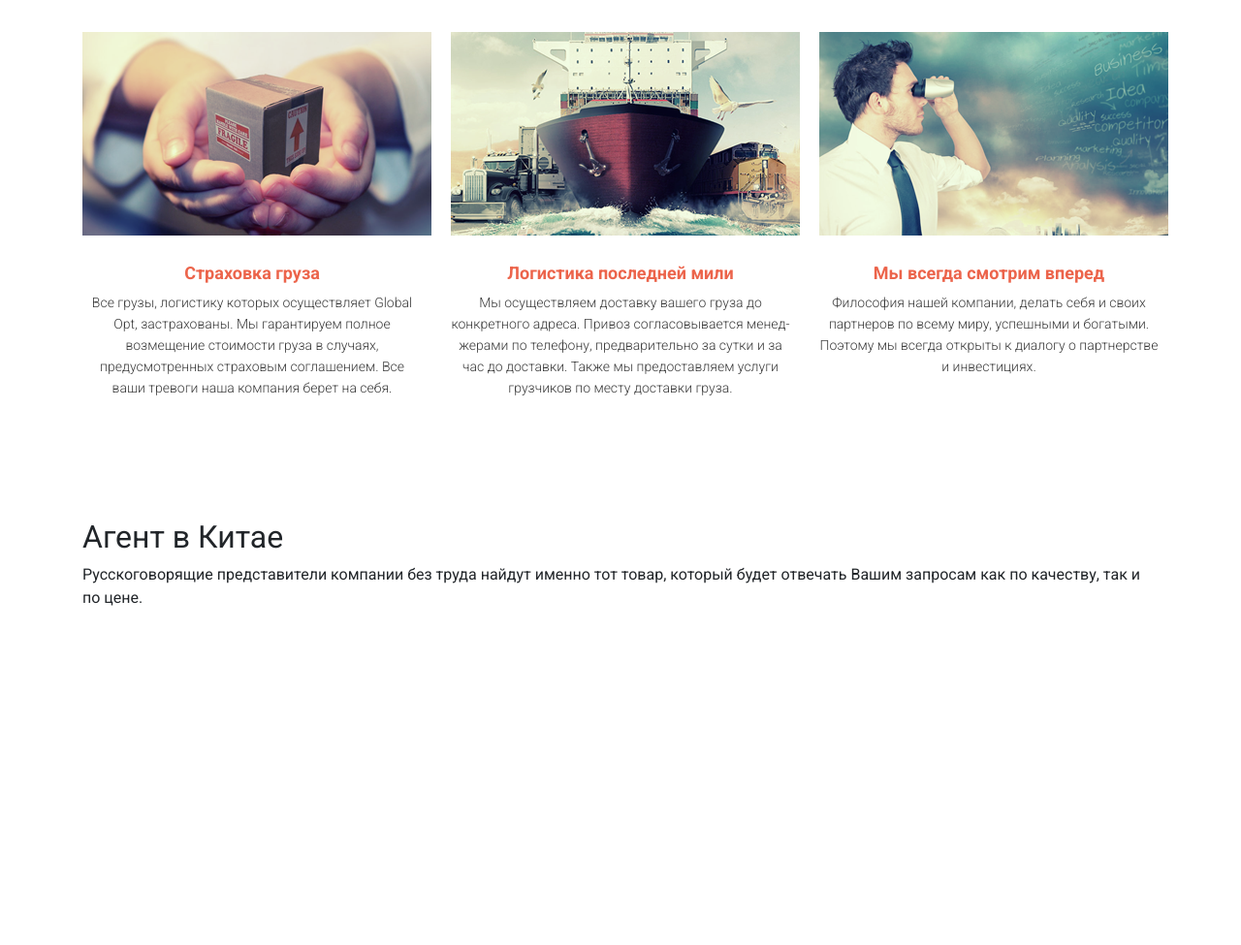
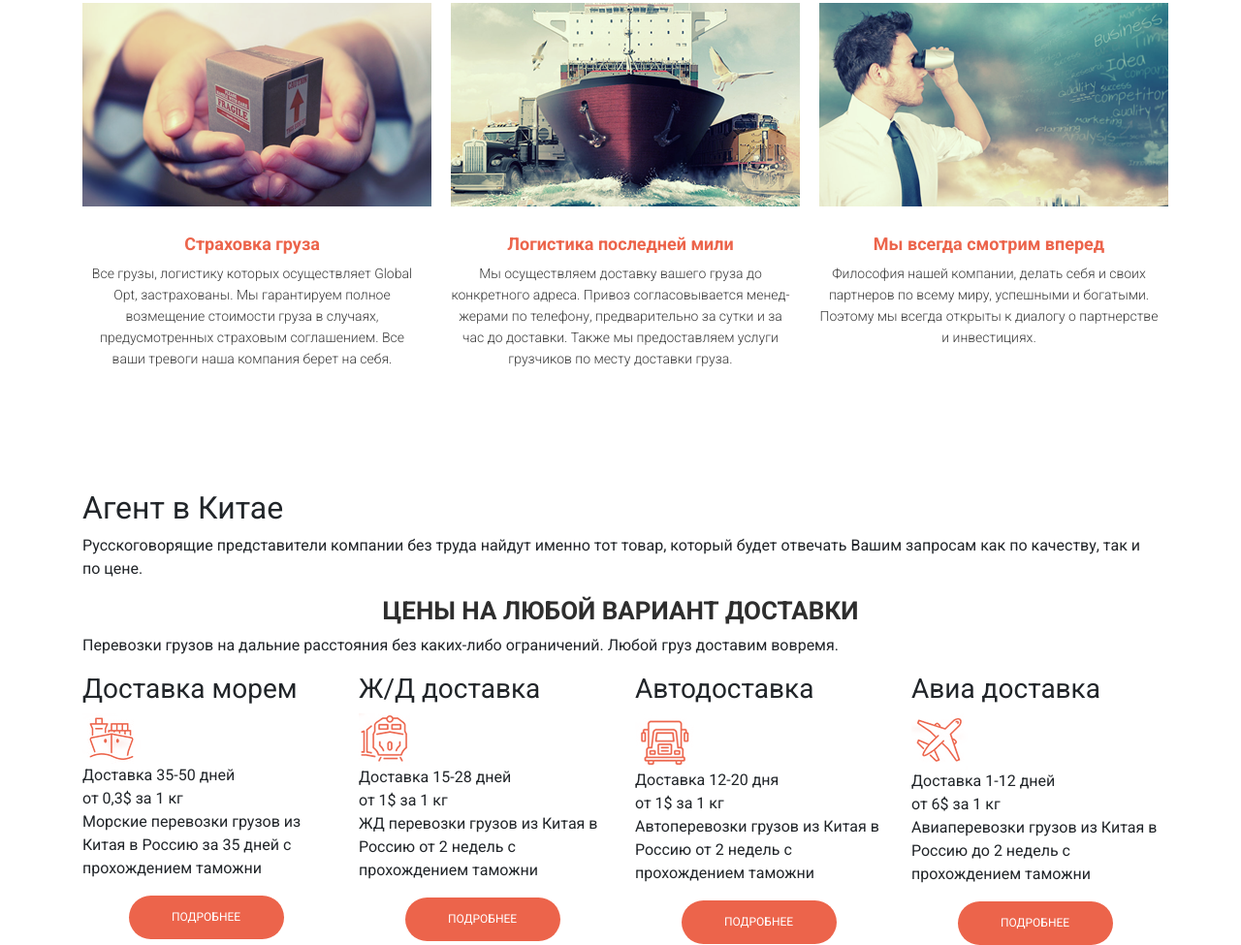
Before and after one commit to Habstrakt/cargo, a website: page src/index.html in a window 1280 px wide. Shown: the part 1442-2417 px from the top of the page at 97% size. Before the commit the page ends 2087 px from the top, so only its background shows below. Drawn offline with Linux system fonts and the light colour scheme.

Commit message:
Add price blog

```diff
--- a/src/index.html
+++ b/src/index.html
@@ -178,7 +178,7 @@
   <section class="delivery">
     <div class="container">
       <h2 class="title">Наша работа - больше чем просто доставка</h2>
-      <div class="delivery__divider"></div>
+      <div class="divider"></div>
       <p class="delivery__subtitle">
         Мы организуем перевозки из Китая - оперативно и надежно, с учетом особенностей груза
         <br>и ваших требований по срокам и бюджету.
@@ -226,6 +226,65 @@
     </div>
   </section>
 
+  <section class="price">
+    <div class="container">
+      <h2 class="title">Цены на любой вариант доставки</h2>
+      <div class="divider"></div>
+      <p class="price__subtitle">Перевозки грузов на дальние расстояния без каких-либо ограничений.
+        Любой груз доставим вовремя. </p>
+      <div class="row">
+        <div class="col-md-6 col-xl-3">
+          <div class="price__item">
+            <h3 class="price__name">Доставка морем</h3>
+            <img src="icons/block5_1.png" alt="" class="price__icon">
+            <div class="price__days">Доставка 35-50 дней</div>
+            <div class="price__cost">от 0,3$ за 1 кг</div>
+            <p class="price__text">Морские перевозки грузов из Китая в Россию за 35 дней
+              с прохождением таможни
+            </p>
+            <button class="button m-auto">Подробнее</button>
+          </div>
+        </div>
+        <div class="col-md-6 col-xl-3">
+          <div class="price__item">
+            <h3 class="price__name">Ж/Д доставка</h3>
+            <img src="icons/block5_2.png" alt="" class="price__icon">
+            <div class="price__days">Доставка 15-28 дней</div>
+            <div class="price__cost">от 1$ за 1 кг</div>
+            <p class="price__text">ЖД перевозки грузов из Китая в Россию от 2 недель
+              с прохождением таможни
+            </p>
+            <button class="button m-auto">Подробнее</button>
+          </div>
+        </div>
+        <div class="col-md-6 col-xl-3">
+          <div class="price__item">
+            <h3 class="price__name">Автодоставка</h3>
+            <img src="icons/block5_3.png" alt="" class="price__icon">
+            <div class="price__days">Доставка 12-20 дня</div>
+            <div class="price__cost">от 1$ за 1 кг</div>
+            <p class="price__text">Автоперевозки грузов из Китая в Россию от 2 недель
+              с прохождением таможни
+            </p>
+            <button class="button m-auto">Подробнее</button>
+          </div>
+        </div>
+        <div class="col-md-6 col-xl-3">
+          <div class="price__item">
+            <h3 class="price__name">Авиа доставка</h3>
+            <img src="icons/block5_4.png" alt="" class="price__icon">
+            <div class="price__days">Доставка 1-12 дней</div>
+            <div class="price__cost">от 6$ за 1 кг</div>
+            <p class="price__text">Авиаперевозки грузов из Китая в Россию до 2 недель
+              с прохождением таможни
+            </p>
+            <button class="button m-auto">Подробнее</button>
+          </div>
+        </div>
+      </div>
+    </div>
+  </section>
+
 
   <script src="https://kit.fontawesome.com/52ca5d61a2.js" crossorigin="anonymous"></script>
   <script src="js/jquery-3.4.1.slim.min.js"></script>
--- /dev/null
+++ b/src/sass/blocks/_price.scss
@@ -0,0 +1,61 @@
+.price {
+  padding: 53px 0 56px 0;
+  &__subtitle {
+    color: #2e2e2e;
+    font-size: 21px;
+    font-weight: 300;
+    text-align: center;
+  }
+  &__item {
+    width: 265px;
+    height: 355px;
+    border: 1px solid #e9e9e9;
+    margin: 0 auto;
+  }
+  &__name {
+    text-align: center;
+    color: #ffffff;
+    font-size: 16px;
+    font-weight: 700;
+    text-transform: uppercase;
+    padding: 22px 0 24px 0;
+    width: 261px;
+    height: 61px;
+    background-color: #25333c;
+  }
+  &__icon {
+    display: block;
+    margin: 0 auto;
+    margin-top: 17px;
+    width: 60px;
+    height: 52px;
+  }
+  &__days {
+    margin-top: 12px;
+    color: #2e2e2e;
+    font-size: 14px;
+    font-weight: 400;
+    text-transform: uppercase;
+    text-align: center;
+  }
+  &__cost {
+    color: #ec644b;
+    font-size: 28px;
+    text-align: center;
+    margin-bottom: 19px;
+  }
+  &__text {
+    color: #2e2e2e;
+    font-size: 14px;
+    font-weight: 300;
+    text-align: center;
+  }
+}
+
+@media (max-width: 1199px) {
+  .price {
+    &__item {
+      margin-bottom: 20px;
+    }
+  }
+}
```
Also changed, not shown: src/sass/blocks/_delivery.scss (+0 -8 lines), src/sass/style.scss (+11 -1 lines), dist/css/style.min.css, dist/icons/block5_1.png (added), dist/icons/block5_2.png (added), dist/icons/block5_3.png (added), dist/icons/block5_4.png (added), dist/index.html, src/icons/block5_1.png (added), src/icons/block5_2.png (added), src/icons/block5_3.png (added), src/icons/block5_4.png (added).
